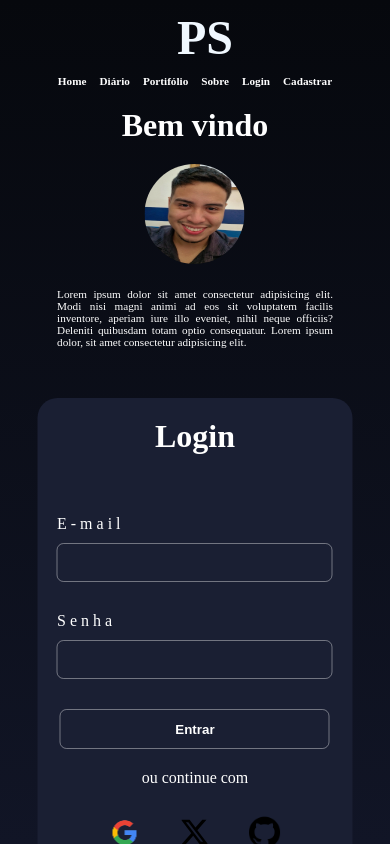
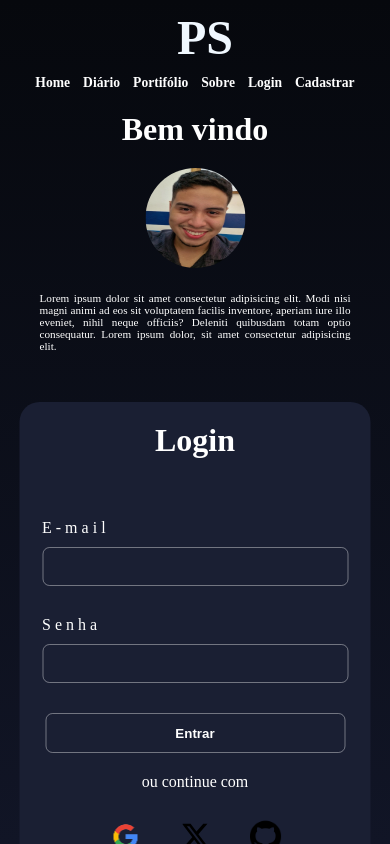
Before and after one commit to Pssiqueira/PROJETOS-HTML-E-CSS, a plain HTML site: page formulario-responsivo/index.html in a window 390 px wide. Drawn offline with Linux system fonts and the light colour scheme; a web font is replaced by a local one.

Commit message:
att form

```diff
--- a/formulario-responsivo/index.html
+++ b/formulario-responsivo/index.html
@@ -38,7 +38,7 @@
                 <h1>Login</h1>
                 <form action="" id="log">
                     <div id="email">
-                        <input type="email" id="mail">
+                        <input type="email" id="mail" required>
                         <label for="mail">
                             <span style="transition-delay: 0ms;">E</span>
                             <span style="transition-delay: 50ms;">-</span>
@@ -50,7 +50,7 @@
                     </div>
 
                     <div id="pass">
-                        <input type="password" id="ipass">
+                        <input type="password" id="ipass" required>
                         <label for="ipass">
                             <span style="transition-delay: 0ms;">S</span>
                             <span style="transition-delay: 50ms;">e</span>
--- a/formulario-responsivo/style.css
+++ b/formulario-responsivo/style.css
@@ -129,6 +129,11 @@ label span{
 input:focus ~ label span{
     transition: .5s;
     transform: translateY(-10px);
+
+}
+#mail:focus, #ipass:focus{
+    border-color: aqua;
+    caret-color: white;
 }
 #profile > img {
     width: 150px;
@@ -197,12 +202,14 @@ form > p{
         gap: 13px;
         margin-left: 0;
     }
-    nav > a{
-        font-size: .4rem;
+    header #dnav nav a {
+        font-size: .85rem;
     }
     main{
         display: flex;
         flex-direction: column;
+        margin: 0;
+        width: 100%;
     }
     #apresentação{
         display: flex;
@@ -217,9 +224,11 @@ form > p{
     }
     #form-container{
         width: 100%;
+        position: relative;
     }
+
     #mail, #ipass, #entrar{
-        width: 270px;
+        width: 300px;
     }
     label {
         margin-left: 0px ;
```
